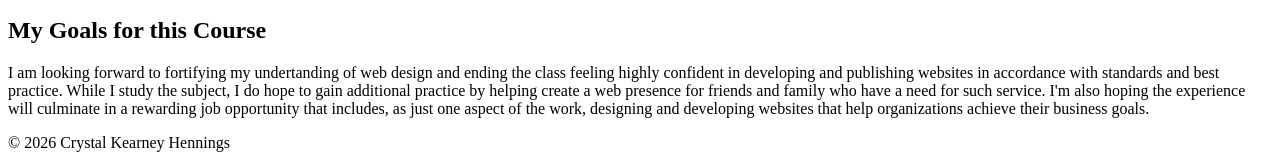
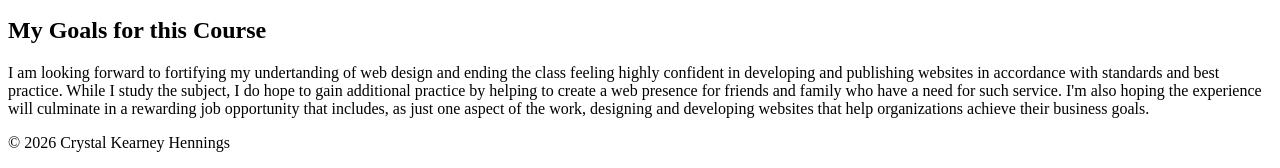
Before and after one commit to cakhennings/CrystalK_Hennings-web_design_HTMLCSS_Fall2026, a plain HTML site: page week1_assignment/index.html in a window 1280 px wide. Shown: the part 276-444 px from the top of the page. Drawn offline with Linux system fonts and the light colour scheme.

Commit message:
Week 1 Assignment initial commit

```diff
--- a/week1_assignment/index.html
+++ b/week1_assignment/index.html
@@ -29,7 +29,7 @@
     </section>
     <section><h2>My Goals for this Course</h2>
     <p>I am looking forward to fortifying my undertanding of web design and ending the class feeling highly confident in developing and publishing websites in
-        accordance with standards and best practice. While I study the subject, I do hope to gain additional practice by helping create a web presence for friends and family who
+        accordance with standards and best practice. While I study the subject, I do hope to gain additional practice by helping to create a web presence for friends and family who
     have a need for such service. I'm also hoping the experience will culminate in a rewarding job opportunity that includes, as just one aspect of the work, designing and developing websites that help organizations
 achieve their business goals.</p>
     </section>
```
